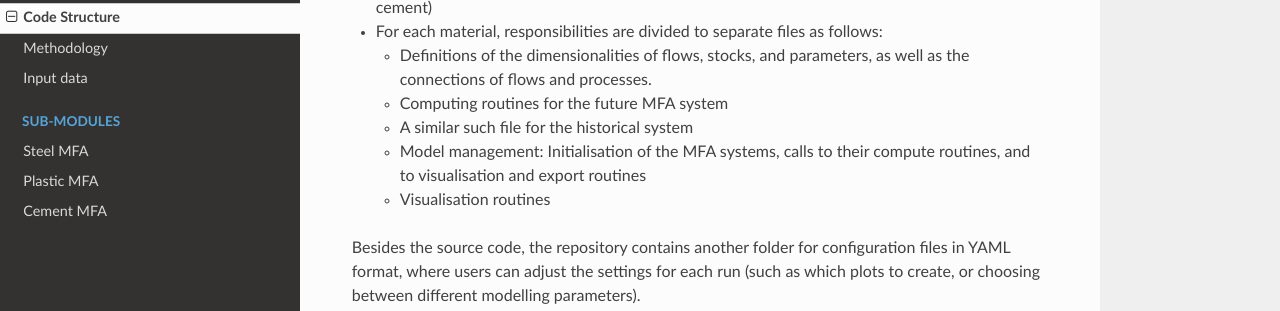
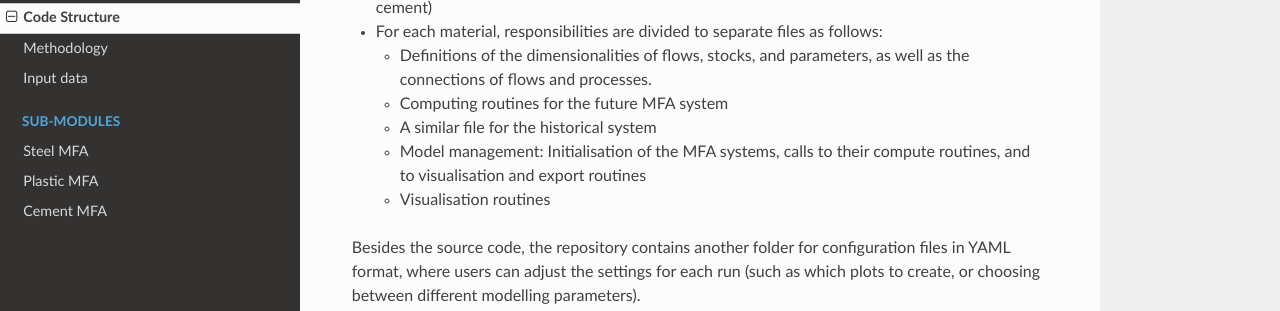
Before and after one commit to pik-piam/remind-mfa, an MkDocs documentation site: the page built from docs/code_structure.md, in a window 1280 px wide. Shown: the part 236-547 px from the top of the page. Built offline with MkDocs 1.6.1, drawn with Linux system fonts in a browser that asks for light colours; nearby versions of some CDN libraries.

Commit message:
Update docs/code_structure.md
Co-authored-by: Bennet Weiss <bennet.weiss@pik-potsdam.de>

```diff
--- a/docs/code_structure.md
+++ b/docs/code_structure.md
@@ -6,7 +6,7 @@ The basic structure of the source code is as follows:
 * For each material, responsibilities are divided to separate files as follows:
     - Definitions of the dimensionalities of flows, stocks, and parameters, as well as the connections of flows and processes.
     - Computing routines for the future MFA system
-    - A similar such file for the historical system
+    - A similar file for the historical system
     - Model management: Initialisation of the MFA systems, calls to their compute routines, and to visualisation and export routines
     - Visualisation routines
 
```
